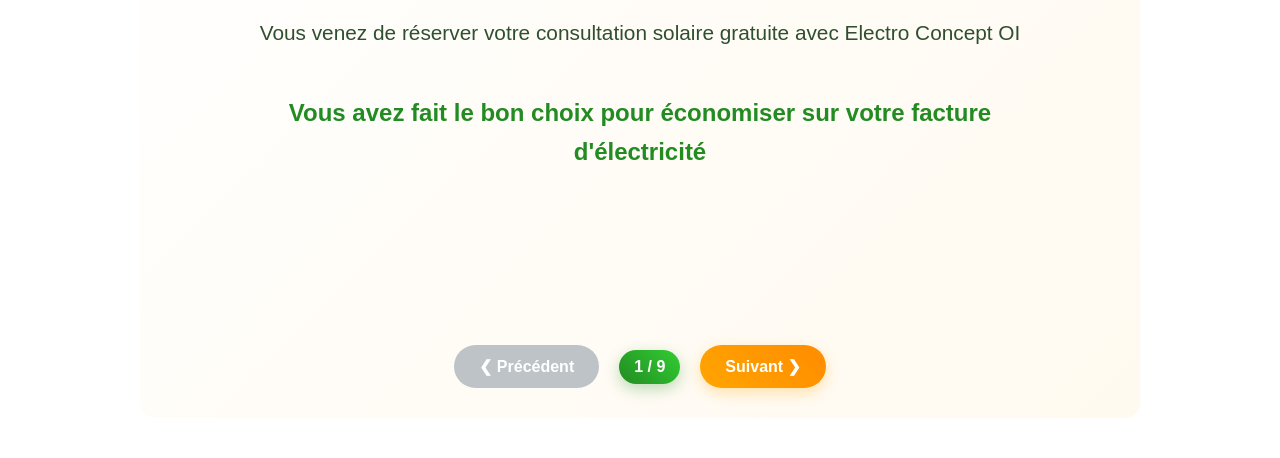
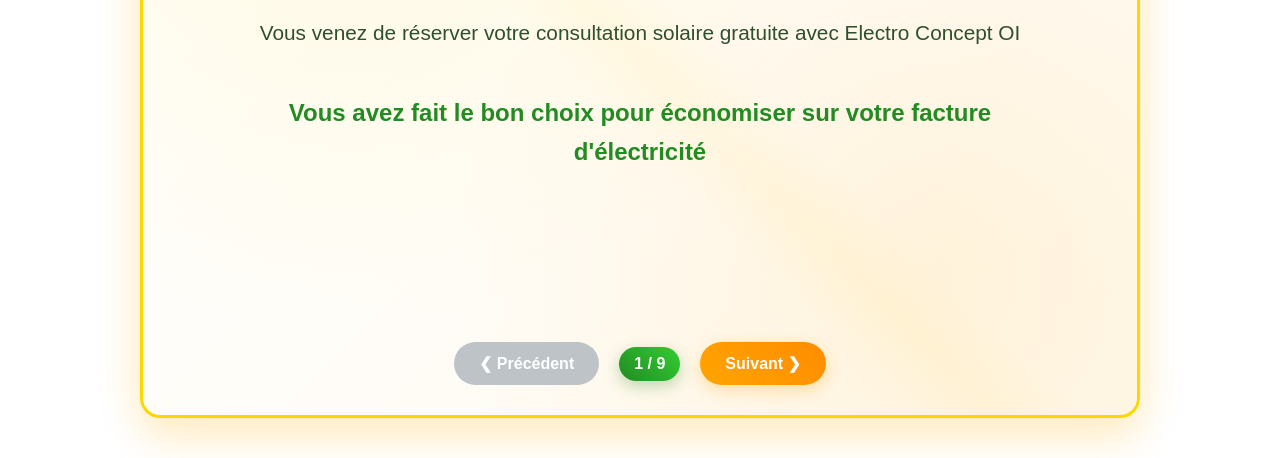
Before and after one commit to ErwanFx/etude-ecoi, a plain HTML site: page index.html in a window 1280 px wide. Shown: the part 342-800 px from the top of the page. Drawn offline with Linux system fonts and the light colour scheme.

Commit message:
Update index.html

```diff
--- a/index.html
+++ b/index.html
@@ -21,13 +21,13 @@
         }
 
         .presentation-container {
-            width: 100%;
+            width: 90%;
             max-width: 1000px;
             height: 90vh;
-            background: transparent;
-            border-radius: 0;
-            box-shadow: none;
-            border: none;
+            background: linear-gradient(135deg, #fff 0%, #fffaf0 100%);
+            border-radius: 20px;
+            box-shadow: 0 20px 40px rgba(255, 165, 0, 0.2), 0 0 50px rgba(255, 215, 0, 0.1);
+            border: 3px solid #ffd700;
             overflow: hidden;
             position: relative;
         }
@@ -36,8 +36,9 @@
         .slide.urgent {
             background: linear-gradient(135deg, #8b0000 0%, #a0522d 50%, #cd853f 100%);
             color: white;
-            box-shadow: 0 0 20px rgba(139, 0, 0, 0.3);
-            border: 2px solid #daa520;
+            box-shadow: inset 0 0 20px rgba(139, 0, 0, 0.3);
+            border-radius: 15px;
+            margin: 10px;
             animation: gentlePulse 4s ease-in-out infinite;
         }
 
@@ -88,6 +89,20 @@
             50% { box-shadow: 0 0 15px rgba(255, 215, 0, 0.5); }
         }
 
+        .presentation-container::before {
+            content: '';
+            position: absolute;
+            top: 0;
+            left: 0;
+            right: 0;
+            bottom: 0;
+            background: radial-gradient(circle at 20% 20%, rgba(255, 215, 0, 0.1) 0%, transparent 50%),
+                        radial-gradient(circle at 80% 80%, rgba(255, 165, 0, 0.1) 0%, transparent 50%),
+                        linear-gradient(45deg, transparent 45%, rgba(255, 215, 0, 0.05) 50%, transparent 55%);
+            pointer-events: none;
+            z-index: 0;
+        }
+
         .slide {
             width: 100%;
             height: 100%;
@@ -100,8 +115,7 @@
             position: relative;
             z-index: 1;
             animation: slideIn 0.5s ease-in-out;
-            background: linear-gradient(135deg, #fff 0%, #fffaf0 100%);
-            border-radius: 15px;
+            background: transparent;
         }
 
         .slide.active {
```
